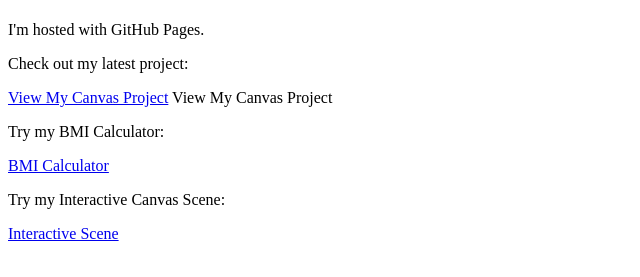
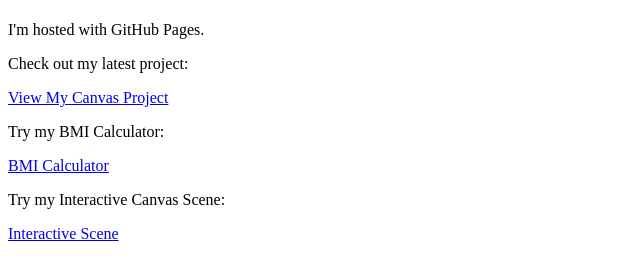
Before and after one commit to ndemeo3810/ndemeo3810.github.io, a plain HTML site: page index.html in a window 1280 px wide. Shown: the part 59-336 px from the top of the page, without its empty margins (0-640 px from the left). Drawn offline with Linux system fonts and the light colour scheme.

Commit message:
Update index.html

```diff
--- a/index.html
+++ b/index.html
@@ -6,8 +6,7 @@
 
 <!-- Link to Canvas Project -->
 <p>Check out my latest project:</p>
-<a href="https://ndemeo3810.github.io/sceneproject/" target="_blank">View My Canvas Project</a>
-
+<a href="https://ndemeo3810.github.io/sceneproject/" target="_blank">
     View My Canvas Project
 </a>
 
@@ -15,10 +14,9 @@
 <p>Try my BMI Calculator:</p>
 <a href="bmi/index.html" target="_blank">BMI Calculator</a>
 
+<!-- Link to Interactive Scene -->
 <p>Try my Interactive Canvas Scene:</p>
 <a href="interactivescene/index.html" target="_blank">Interactive Scene</a>
 
-
-
 </body>
 </html>
```
